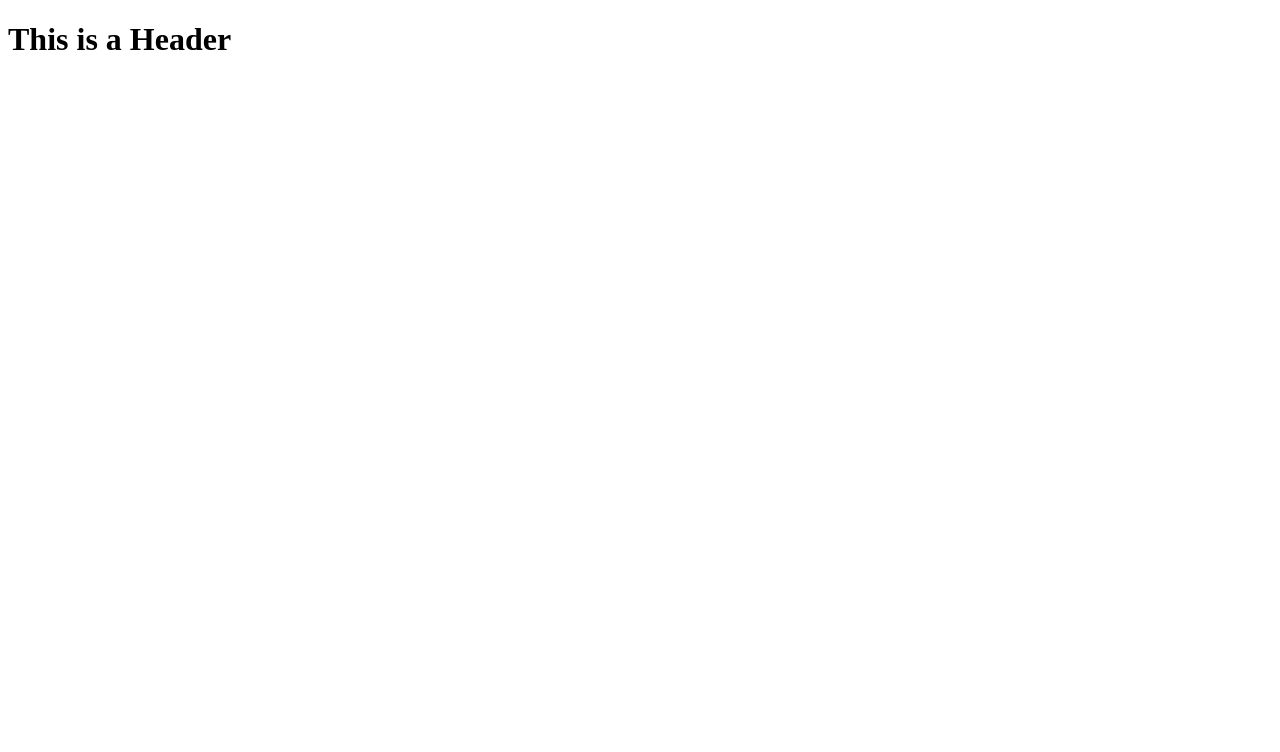
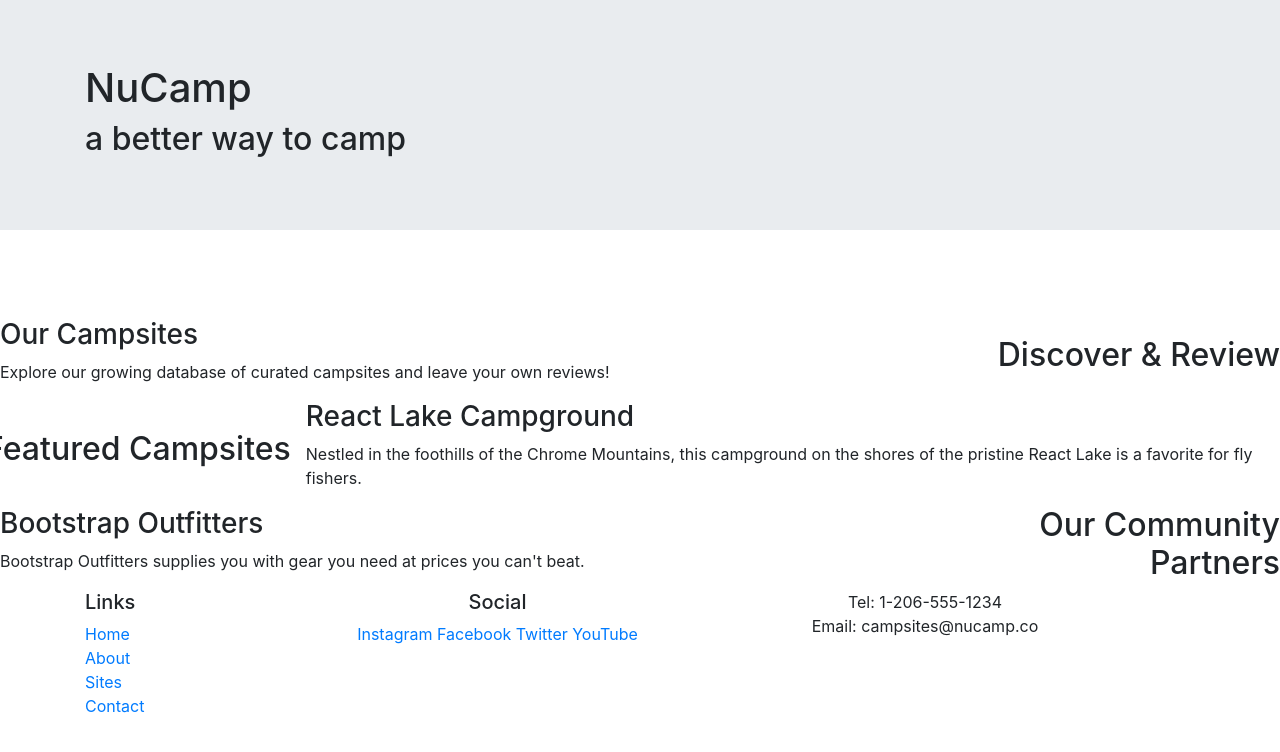
Before and after one commit to bwebb0405/ggit-test, a website: page index.html in a window 1280 px wide. Drawn offline with nearby package versions, Linux system fonts and the light colour scheme.

Commit message:
first commit

```diff
--- a/index.html
+++ b/index.html
@@ -1,6 +1,106 @@
 <!DOCTYPE html>
-<html>
-   <body>
-      <h1>This is a Header</h1>
-   </body>
+<html lang="en">
+
+<head>
+
+     <meta charset="utf-8" />
+     <meta name="viewport" content="width=device-width, initial-scale=1" />
+
+     <!-- Bootstrap CSS -->
+     <link rel="stylesheet" href="node_modules/bootstrap/dist/css/bootstrap.min.css" />
+     <link rel="stylesheet" href="https://fonts.googleapis.com/css?family=Lobster|Open+Sans" />
+     <link rel="stylesheet" href="css/styles.css" />
+
+     <title>NuCamp: A Better Way To Camp</title>
+</head>
+
+<body>
+
+    <header class="jumbotron jumbotron-fluid">
+        <div class= "container">
+                <div class= "row">
+                    <div class="col">
+                        <h1>NuCamp</h1>
+                        <h2>a better way to camp</h2>
+                    </div>
+                </div>
+            </div>
+    </header>
+
+    <nav class="navbar navbar-expand-sm navbar-dark sticky-top">
+        <ul class="navbar-nav">
+            <li class="nav-item active"><a class="nav-link" href="#">Home</a></li>
+            <li class="nav-item"><a class="nav-link" href="aboutus.html">About</a></li>
+            <li class="nav-item"><a class="nav-link" href="#">Sites</a></li>
+            <li class="nav-item"><a class="nav-link" href="#">Contact</a></li>
+        </ul>
+    </nav>
+
+    <div class="containter">
+        <div class="row row-content align-items-center">
+            <div class="col-sm-4 order-sm-last col-md-3">
+                <h2 class="text-sm-right">Discover & Review</h2>
+            </div>
+            <div class= "col">
+            <h3>Our Campsites</h3>
+            <p>Explore our growing database of curated campsites and leave your own reviews!</p>
+            </div>
+        </div>
+
+        <div class="row row-content align-items-center">
+            <div class="col-sm-4-md-3">
+                 <h2>Featured Campsites</h2>
+            </div>
+            <div class="col">
+                <h3>React Lake Campground</h3>
+                <p>Nestled in the foothills of the Chrome Mountains, this campground on the shores of the pristine React Lake is a favorite for fly fishers.</p>
+            </div>
+        </div>
+
+        <div class="row row-content align-items-center">
+            <div class="col-sm-4 order-sm-last col-md-3">
+                <h2 class="text-sm-right">Our Community Partners</h2>
+            </div>
+            <div class="col">
+                <h3>Bootstrap Outfitters</h3>
+                <p>Bootstrap Outfitters supplies you with gear you need at prices you can't beat.</p>
+            </div>
+         </div>
+    </div>
+
+    <footer>
+        <footer>
+            <div class="container">
+                <div class="row">
+                    <div class="col-4 col-sm-2">
+                        <h5>Links</h5>
+                        <ul class="list-unstyled">
+                            <li><a href="#">Home</a></li>
+                            <li><a href="aboutus.html">About</a></li>
+                            <li><a href="#">Sites</a></li>
+                            <li><a href="#">Contact</a></li>
+                        </ul>
+                    </div>
+                    <div class="col-6 col-sm-5 text-center">
+                        <h5>Social</h5>
+                        <a href="http://instagram.com/">Instagram</a>
+                        <a href="http://facebook.com/">Facebook</a>
+                        <a href="http://twitter.com/">Twitter</a>
+                        <a href="http://youtube.com/">YouTube</a>
+                    </div>
+                    <div class="col-sm-4 text-center">
+                        Tel: 1-206-555-1234<br />
+                        Email: campsites@nucamp.co
+                    </div>
+               </div>
+            </div>
+        </footer>
+    </footer>
+
+ <script src="node_modules/jquery/dist/jquery.slim.min.js"></script>
+ <script src="node_modules/popper.js/dist/umd/popper.min.js"></script>
+ <script src="node_modules/bootstrap/dist/js/bootstrap.min.js"></script>
+
+</body>
+
 </html>
```
Also changed, not shown: package.json (added, +19 -0 lines), 2 other files.
